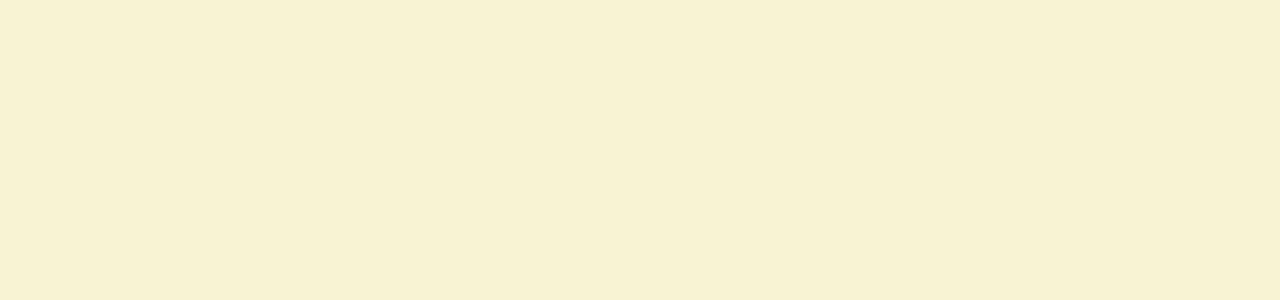
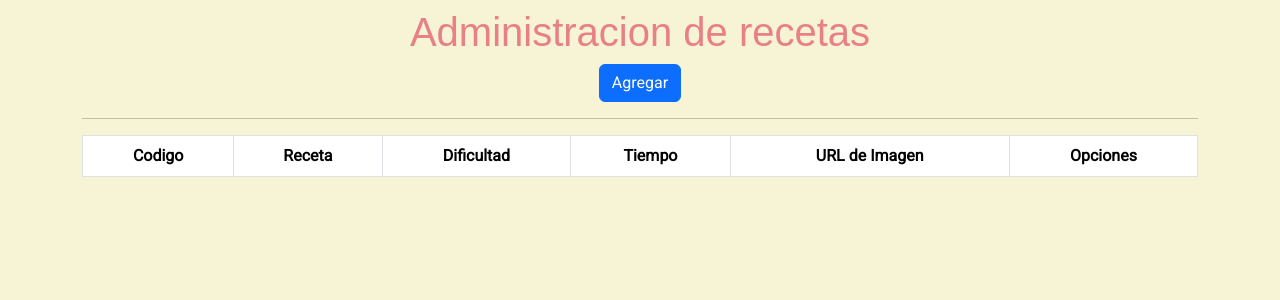
Before and after one commit to lourdesgarciafyl/tp-backend-5, a React (Vite) app: page / in a window 1280 px wide. Shown: the top 300 px of the page. Built offline with nearby package versions, Linux system fonts and the light colour scheme; a web font is replaced by a local one.

Commit message:
se crea la estructura básica de la tabla

```diff
--- a/src/App.css
+++ b/src/App.css
@@ -16,3 +16,9 @@
 .letraDestacada {
   font-family: "Gasoek One", sans-serif;
 }
+.mainSection{
+  flex-grow: 1;
+}
+.tituloDestacado{
+  color: var(--destacado);
+}
--- a/src/App.jsx
+++ b/src/App.jsx
@@ -1,11 +1,12 @@
 import "bootstrap/dist/css/bootstrap.min.css";
 import './App.css'
+import Administrador from "./components/views/Administrador";
 
 function App() {
 
   return (
     <>
-
+     <Administrador></Administrador>
     </>
   )
 }
--- a/src/components/views/Administrador.jsx
+++ b/src/components/views/Administrador.jsx
@@ -0,0 +1,30 @@
+import { Table, Button } from "react-bootstrap";
+
+const Administrador = () =>{
+    return(
+        <section className="container mainSection">
+            <h1 className="mt-2 text-center tituloDestacado letraDestacada">Administracion de recetas</h1>
+            <div className="d-flex justify-content-center mt-1">
+                <Button className="btn btn-primary">Agregar</Button>
+            </div>
+            <hr />
+            <Table responsive striped bordered hover>
+          <thead>
+            <tr className="text-center">
+              <th>Codigo</th>
+              <th>Receta</th>
+              <th>Dificultad</th>
+              <th>Tiempo</th>
+              <th>URL de Imagen</th>
+              <th>Opciones</th>
+            </tr>
+          </thead>
+          <tbody>
+
+          </tbody>
+        </Table>
+        </section>
+    )
+}
+
+export default Administrador
```
